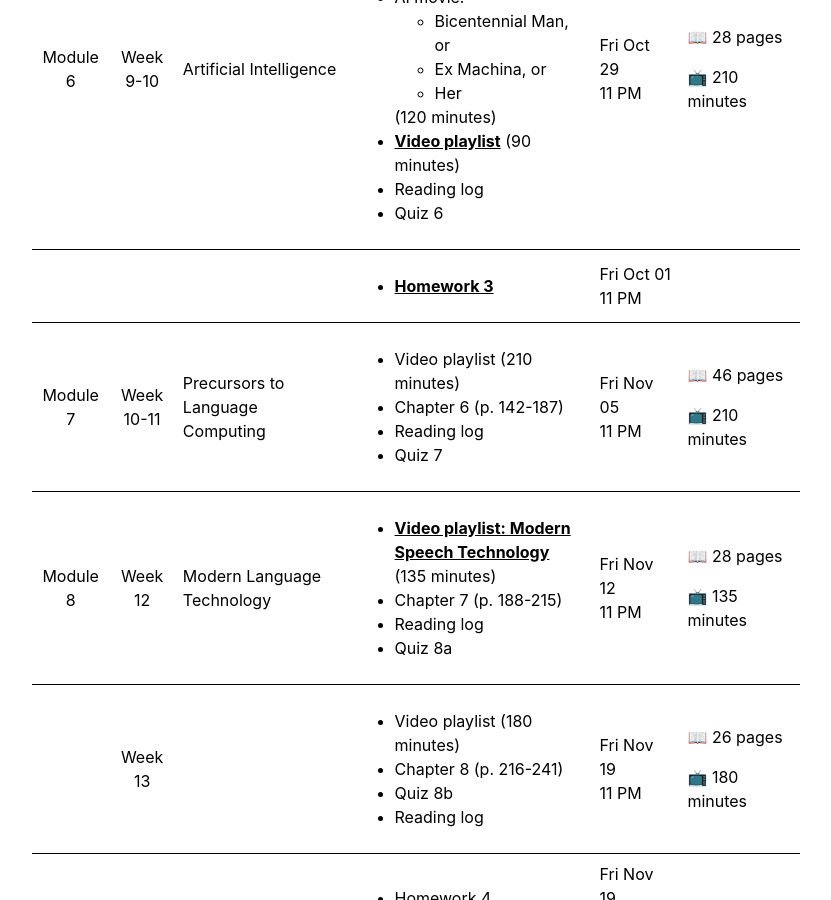
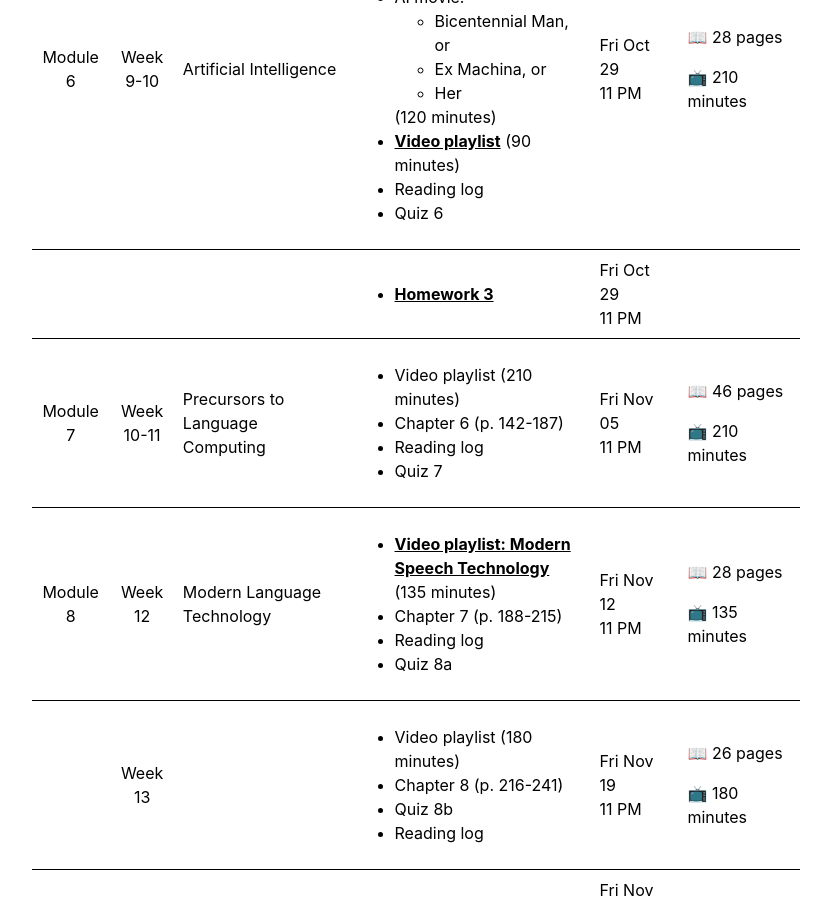
Before and after one commit to 2022-Spring-LING-270/2022-Spring-LING-270.github.io, a Jekyll site: the page built from schedule.md, in a window 1280 px wide and 900 px high, scrolled down 2602 px. Shown: the whole window, without its empty margins (224-1055 px from the left). Built offline with Jekyll 4.4.1, drawn with Linux system fonts in a browser that asks for light colours.

Commit message:
Update schedule.yaml

```diff
--- a/_data/schedule.yaml
+++ b/_data/schedule.yaml
@@ -301,7 +301,7 @@
      title: "Quiz 6"
 
 -
-  date: "2021-10-01 23:59 CDT"
+  date: "2021-10-29 23:59 CDT"
   reading:
     -
      title: "Homework 3"
```
